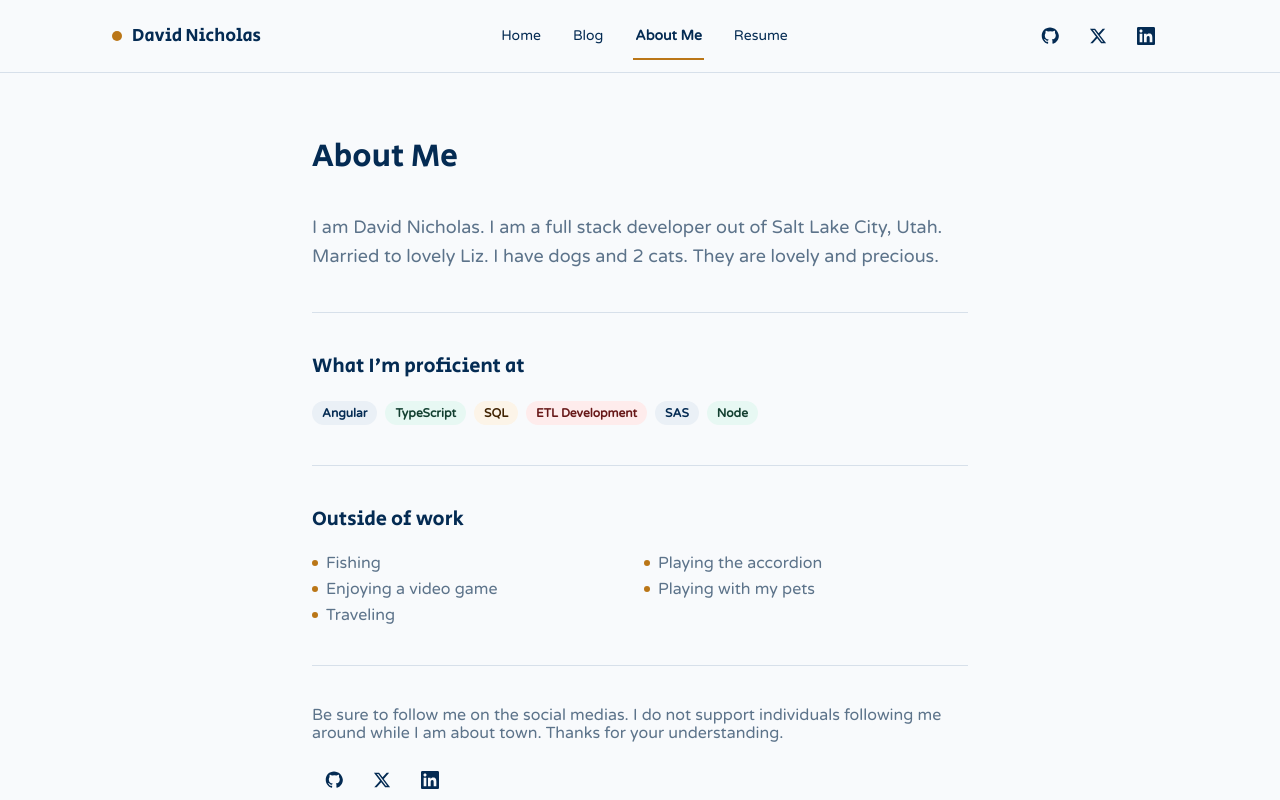
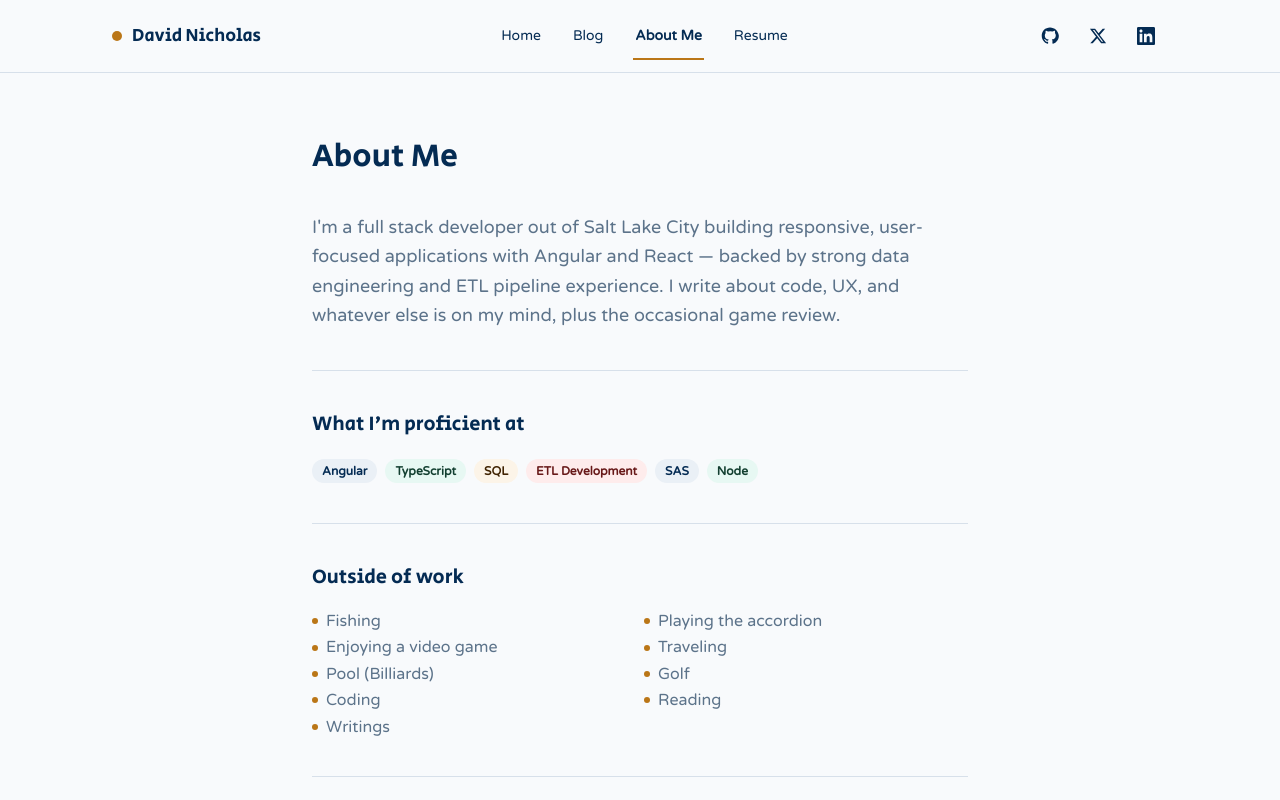
Before and after one commit to dead-alchemy/personal-site, a Next.js app: page /aboutme in a window 1280 px wide. Built offline with nearby package versions, Linux system fonts and the light colour scheme.

Commit message:
updated about me.

```diff
--- a/pages/aboutme.jsx
+++ b/pages/aboutme.jsx
@@ -1,7 +1,7 @@
 import Head from "next/head";
 
-import {Badge} from "@/components/ui/badge";
-import {socialLinks} from "@/lib/social-links";
+import { Badge } from "@/components/ui/badge";
+import { socialLinks } from "@/lib/social-links";
 
 const tones = ["blue", "green", "gold", "red"];
 
@@ -18,8 +18,12 @@ const hobbies = [
   "Fishing",
   "Playing the accordion",
   "Enjoying a video game",
-	"Playing with my pets",
   "Traveling",
+  "Pool (Billiards)",
+  "Golf",
+  "Coding",
+  "Reading",
+  "Writings",
 ];
 
 const AboutMe = () => {
@@ -32,10 +36,7 @@ const AboutMe = () => {
         <meta name="description" content="About David Nicholas" />
         <meta property="og:title" content="About David Nicholas"></meta>
         <meta property="og:type" content="article"></meta>
-				<meta
-					property="og:article:published_time"
-					content="2022-01-01"
-				/>
+        <meta property="og:article:published_time" content="2022-01-01" />
         <meta property="og:article:author" content="David Nicholas" />
         <meta
           property="og:url"
@@ -49,13 +50,13 @@ const AboutMe = () => {
 
       <div className="mx-auto flex w-full max-w-[720px] flex-col gap-10 bg-background px-4 py-12 sm:px-8 sm:py-16">
         <div className="flex flex-col gap-4">
-					<h1 className="text-[32px] leading-tight sm:text-[40px]">
-						About Me
-					</h1>
+          <h1 className="text-[32px] leading-tight sm:text-[40px]">About Me</h1>
           <p className="text-lg leading-relaxed text-muted-foreground">
-						I am David Nicholas. I am a full stack developer out of
-						Salt Lake City, Utah. Married to lovely Liz. I have
-						dogs and 2 cats. They are lovely and precious.
+            I'm a full stack developer out of Salt Lake City building
+            responsive, user-focused applications with Angular and React —
+            backed by strong data engineering and ETL pipeline experience. I
+            write about code, UX, and whatever else is on my mind, plus the
+            occasional game review.
           </p>
         </div>
 
@@ -84,12 +85,12 @@ const AboutMe = () => {
 
         <div className="flex flex-col gap-4 border-t border-border pt-10">
           <p className="text-muted-foreground">
-						Be sure to follow me on the social medias. I do not
-						support individuals following me around while I am
-						about town. Thanks for your understanding.
+            Be sure to follow me on the social medias. I do not support
+            individuals following me around while I am about town. Thanks for
+            your understanding.
           </p>
           <div className="flex items-center gap-1">
-						{socialLinks.map(({href, label, Icon}) => (
+            {socialLinks.map(({ href, label, Icon }) => (
               <a
                 key={href}
                 href={href}
@@ -105,8 +106,8 @@ const AboutMe = () => {
         </div>
 
         <p className="text-xs text-muted-foreground">
-					This blog was built using Next.js. I migrated it from
-					React to Next.js.
+          This blog was built using Next.js. I migrated it from React to
+          Next.js.
         </p>
       </div>
     </>
```
Lines whose indentation alone changed are shown as unchanged.
